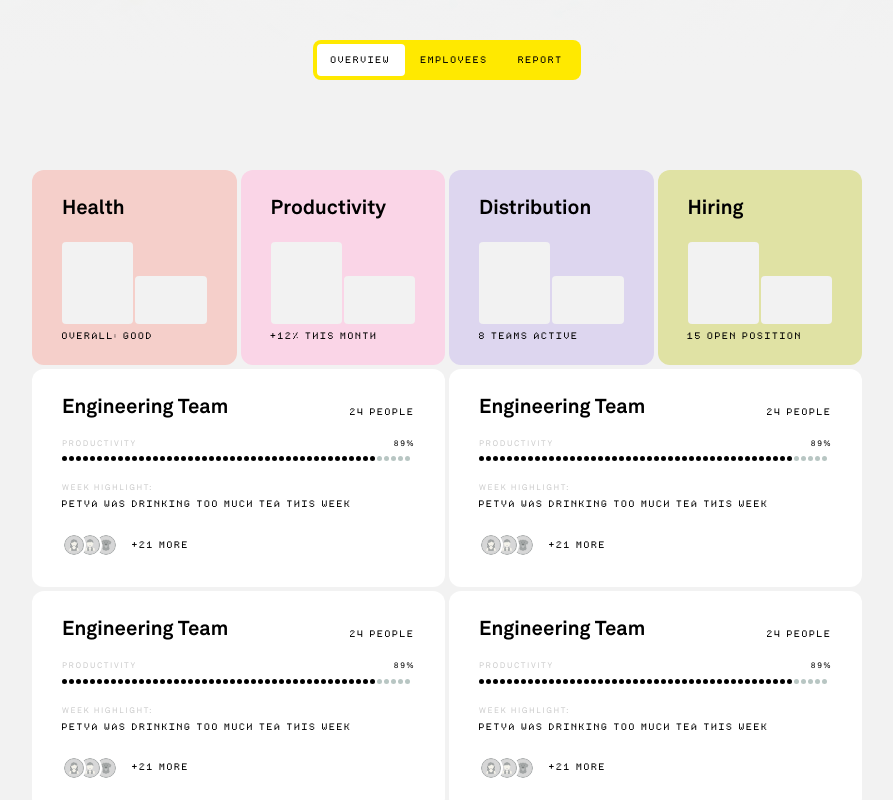
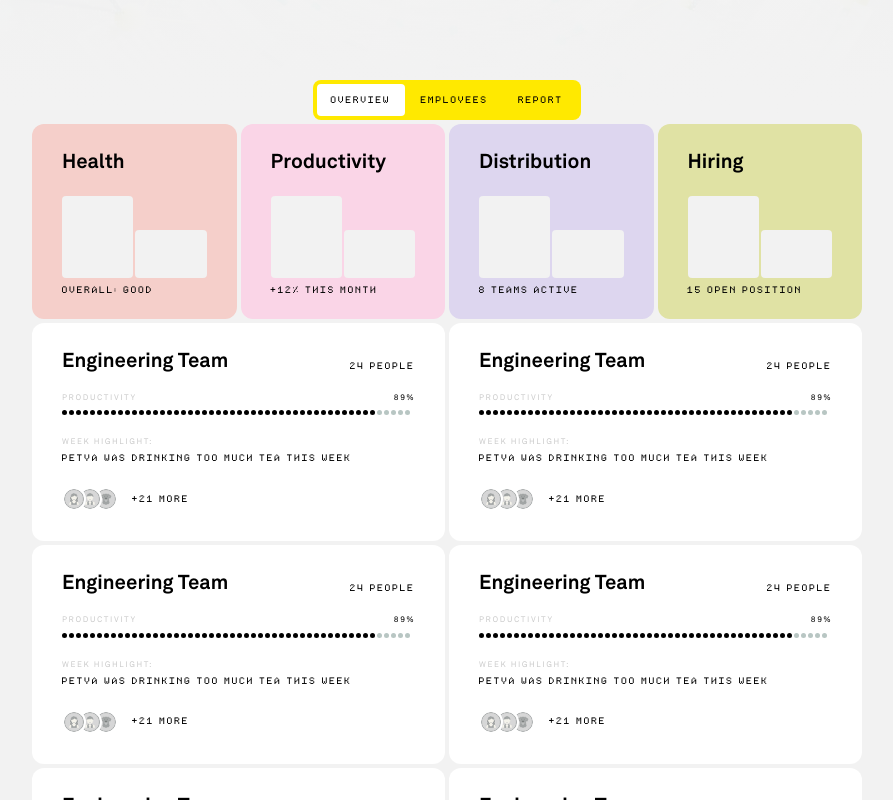
Before and after one commit to chaser231/hired-and-wired, a Next.js app: page / in a window 1280 px wide. Shown: the part 460-1260 px from the top of the page, without its empty margins (193-1086 px from the left). Built offline with nearby package versions, Linux system fonts and the light colour scheme.

Commit message:
fix: All Teams hero spacing - bigger top, minimal bottom gap

```diff
--- a/src/app/(main)/page.tsx
+++ b/src/app/(main)/page.tsx
@@ -94,9 +94,9 @@ export default function AllTeamsPage() {
   const [activeTab, setActiveTab] = useState(0);
 
   return (
-    <main className="flex flex-col items-center gap-[var(--page-gap)] pb-[84px]">
+    <main className="flex flex-col items-center pb-[84px]">
       {/* Hero Section - Full Width, starts from top (under header) */}
-      <section className="relative w-full h-[540px] flex flex-col items-center justify-end overflow-hidden">
+      <section className="relative w-full h-[580px] flex flex-col items-center justify-end overflow-hidden">
         {/* Background Image */}
         <Image
           src="/assets/Cover Image.jpg"
@@ -143,7 +143,7 @@ export default function AllTeamsPage() {
       </section>
 
       {/* Content Section - 830px Width */}
-      <section className="w-full max-w-[var(--content-width)] flex flex-col gap-[var(--section-gap)]">
+      <section className="w-full max-w-[var(--content-width)] flex flex-col gap-[var(--section-gap)] mt-[var(--section-gap)]">
         {/* Metrics Row */}
         <div className="flex gap-[var(--section-gap)]">
           {metricsData.map((metric, index) => (
```
